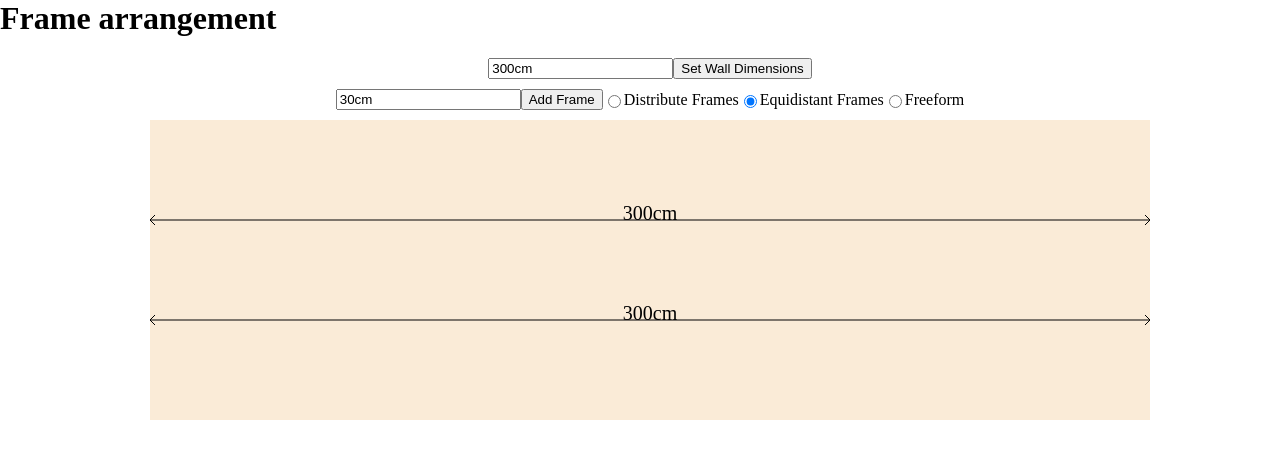
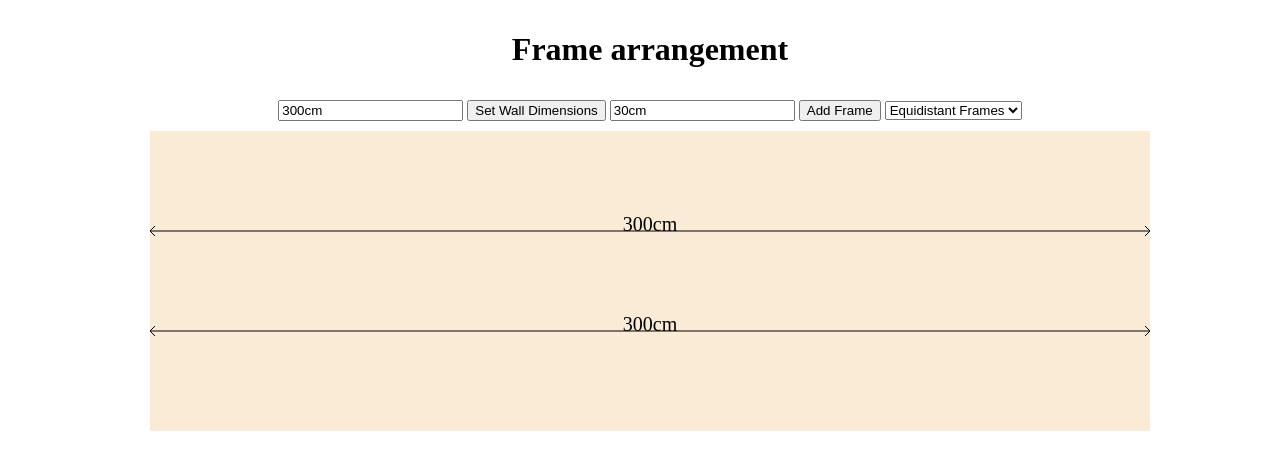
Before and after one commit to fferegrino/framearrangement.com, a website: page index.html in a window 1280 px wide. Drawn offline with Linux system fonts and the light colour scheme.

Commit message:
Use select

```diff
--- a/index.html
+++ b/index.html
@@ -26,23 +26,24 @@
     </style>
   </head>
   <body>
-    <h1>Frame arrangement</h1>
+    <div class="canvas-container">
+      <h1 class="text-center text-3xl font-bold text-gray-800">Frame arrangement</h1>
+    </div>
 
     <div class="canvas-container">
-      <input id="wallWidth" placeholder="3.0m" value="3.0m" />
-      <button id="setWall">Set Wall Dimensions</button>
+      <div class="grid grid-cols-2 gap-4">
+        <input class="col-span-1" id="wallWidth" placeholder="3.0m" value="3.0m" />
+        <button id="setWall">Set Wall Dimensions</button>
+
+        <input class="col-span-1" id="frameWidth" value="30cm" placeholder="30cm" />
+        <button id="addFrame">Add Frame</button>
+        <select id="distributionStyle" class="col-span-1">
+          <option value="dd">Distribute Frames</option>
+          <option value="eq">Equidistant Frames</option>
+          <option value="ff">Freeform</option>
+        </select>
+      </div>
     </div>
-    <div class="canvas-container">
-      <input id="frameWidth" value="30cm" placeholder="30cm" />
-      <button id="addFrame">Add Frame</button>
-      <input type="radio" id="distributionDistributed" name="distributionStyle" value="dd" />
-      <label for="distributionDistributed">Distribute Frames</label>
-      <input type="radio" id="distributionEquidistant" name="distributionStyle" value="eq" checked />
-      <label for="distributionEquidistant">Equidistant Frames</label>
-      <input type="radio" id="distributionFreeform" name="distributionStyle" value="ff" />
-      <label for="distributionFreeform">Freeform</label>
-    </div>
-
     <div class="canvas-container">
       <canvas id="wall" width="1000" height="300"></canvas>
     </div>
--- a/index.js
+++ b/index.js
@@ -3,6 +3,7 @@ let canvas = document.getElementById('wall');
 let ctx = canvas.getContext('2d');
 let addFrameButton = document.getElementById('addFrame');
 let setWallButton = document.getElementById('setWall');
+let distributionStyle = document.getElementById('distributionStyle');
 let chevronSize = 5;
 let wallWidth = 300;
 let ratioCanvasSizeToWallSize = wallWidth / canvas.width; // 300cm to canvas.width ratio
@@ -12,8 +13,6 @@ let selectedFrame = null;
 
 const yLocation = canvas.height / 3;
 
-let distributionStyleRadios = document.querySelectorAll('input[name="distributionStyle"]');
-
 addFrameButton.addEventListener('click', addFrame);
 
 function saveState() {
@@ -21,12 +20,12 @@ function saveState() {
     .sort((a, b) => a.x - b.x)
     .map((frame) => (frame.width * ratioCanvasSizeToWallSize).toFixed(2));
 
-  let distributionStyle = document.querySelector('input[name="distributionStyle"]:checked').value;
+  let distributionStyleV = distributionStyle.value;
   let dist = 'ff';
 
-  if (distributionStyle === 'dd') {
+  if (distributionStyleV === 'dd') {
     dist = 'dd';
-  } else if (distributionStyle === 'eq') {
+  } else if (distributionStyleV === 'eq') {
     dist = 'eq';
   }
 
@@ -66,26 +65,12 @@ function loadState() {
   });
 
   if (dist === 'dd') {
-    distributionStyleRadios.forEach((radio) => {
-      if (radio.value === 'dd') {
-        radio.checked = true;
-      }
-    });
     distributeFramesEvenly();
   } else if (dist === 'eq') {
-    distributionStyleRadios.forEach((radio) => {
-      if (radio.value === 'eq') {
-        radio.checked = true;
-      }
-    });
     distributeFramesSameDistance();
-  } else {
-    distributionStyleRadios.forEach((radio) => {
-      if (radio.value === 'ff') {
-        radio.checked = true;
-      }
-    });
   }
+
+  distributionStyle.value = dist;
 
   wallWidthInput.value = `${wallWidth}cm`;
 
@@ -216,11 +201,11 @@ function addFrame() {
   };
   frames.push(frame);
 
-  let distributionStyle = document.querySelector('input[name="distributionStyle"]:checked').value;
+  let distributionStyleV = distributionStyle.value;
 
-  if (distributionStyle === 'dd') {
+  if (distributionStyleV === 'dd') {
     distributeFramesEvenly();
-  } else if (distributionStyle === 'eq') {
+  } else if (distributionStyleV === 'eq') {
     distributeFramesSameDistance();
   }
 
@@ -275,16 +260,14 @@ canvas.addEventListener('mouseup', function (e) {
   drawCanvas();
 });
 
-distributionStyleRadios.forEach((radio) => {
-  radio.addEventListener('change', function () {
-    if (radio.value === 'dd') {
-      distributeFramesEvenly();
-    } else if (radio.value === 'eq') {
-      distributeFramesSameDistance();
-    }
+distributionStyle.addEventListener('change', function () {
+  if (this.value === 'dd') {
+    distributeFramesEvenly();
+  } else if (this.value === 'eq') {
+    distributeFramesSameDistance();
+  }
 
-    drawCanvas();
-  });
+  drawCanvas();
 });
 
 loadState();
```
